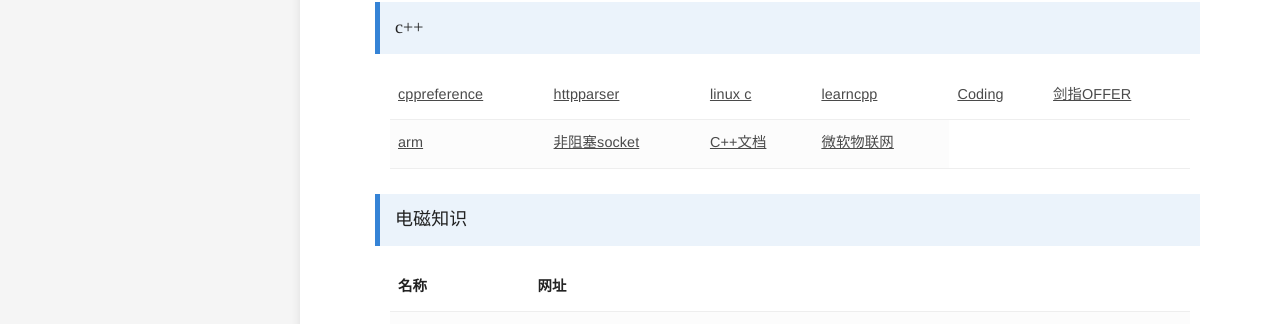
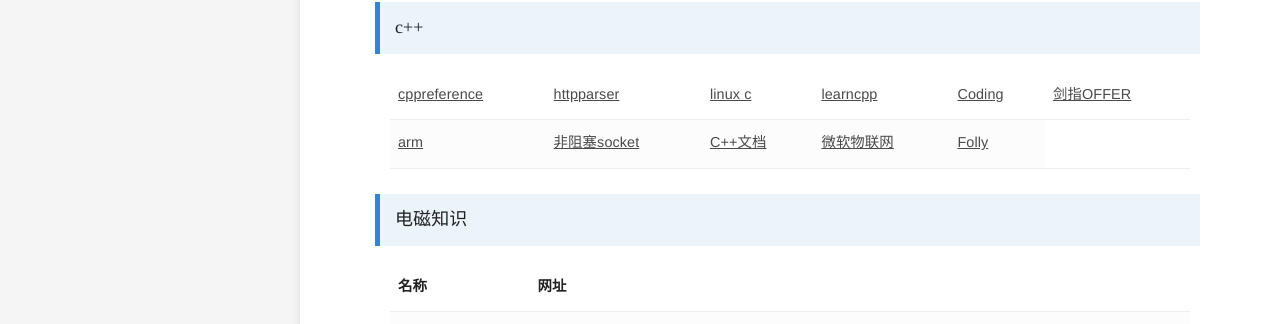
Before and after one commit to bashendixie/Machine_Learning_Notes, a Jekyll site: the page built from _docs/5、计算机综合/综合杂记.md, in a window 1280 px wide. Shown: the part 524-848 px from the top of the page. Built offline with Jekyll 4.4.1, drawn with Linux system fonts in a browser that asks for light colours; some web fonts are replaced.

Commit message:
no message

```diff
--- a/_docs/5、计算机综合/综合杂记.md
+++ b/_docs/5、计算机综合/综合杂记.md
@@ -98,6 +98,10 @@
 			<td>
 				<a href="https://github.com/microsoft/IoT-For-Beginners" target="_blank">微软物联网</a>
 			</td>
+			<td>
+				<a href="https://github.com/facebook/folly" target="_blank">Folly</a>
+			</td>
+
 		</tr>
 	</tbody>
 </table>
```
